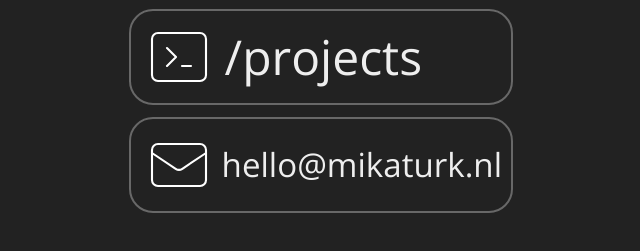
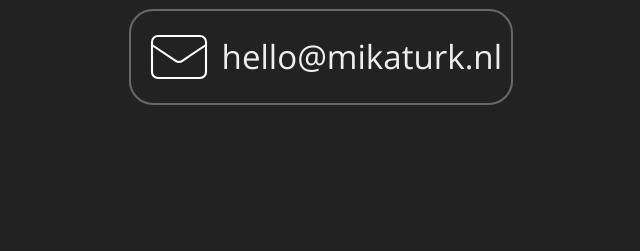
Before and after one commit to mikaturk/mikaturk.nl, a plain HTML site: page index.html in a window 1280 px wide. Shown: the part 427-678 px from the top of the page, without its empty margins (319-959 px from the left). Drawn offline with nearby package versions, Linux system fonts and the light colour scheme.

Commit message:
Removed link to projects

```diff
--- a/index.html
+++ b/index.html
@@ -42,13 +42,13 @@
       --icon-scale-factor: calc(2.8 / 3);
     }
 
-    .projects {
+    /*.projects {
       grid-row: 5;
       --icon-color: hsl(130, 50%, 50%);
-    }
+    }*/
 
     .email {
-      grid-row: 6;
+      grid-row: 5;
       --icon-color: #D44638;
     }
 
@@ -74,13 +74,13 @@
         </svg>
         <p>mikaturk</p>
       </a>
-      <a class="link projects" href="/projects" title="My personal projects">
+      <!--<a class="link projects" href="/projects" title="My personal projects">
         <svg viewBox="0 0 24 24" stroke="currentColor">
           <path stroke-linecap="round" stroke-linejoin="round" d="M8 9l3 3-3 3M5 20h14a2 2 0 002-2V6a2 2 0 00-2-2H5a2 2 0 00-2 2v12a2 2 0 002 2z" />
           <path class="terminal-blink" stroke-linecap="round" stroke-linejoin="round" d="M13 15h3" />
         </svg>
         <p>/projects</p>
-      </a>
+      </a>-->
       <a class="link email" href="mailto:hello@mikaturk.nl" title="Email me">
         <svg viewBox="0 0 24 24" stroke="#eee">
           <path stroke-linecap="round" stroke-linejoin="round" d="M3 8l7.89 5.26a2 2 0 002.22 0L21 8M5 19h14a2 2 0 002-2V7a2 2 0 00-2-2H5a2 2 0 00-2 2v10a2 2 0 002 2z" />
```
